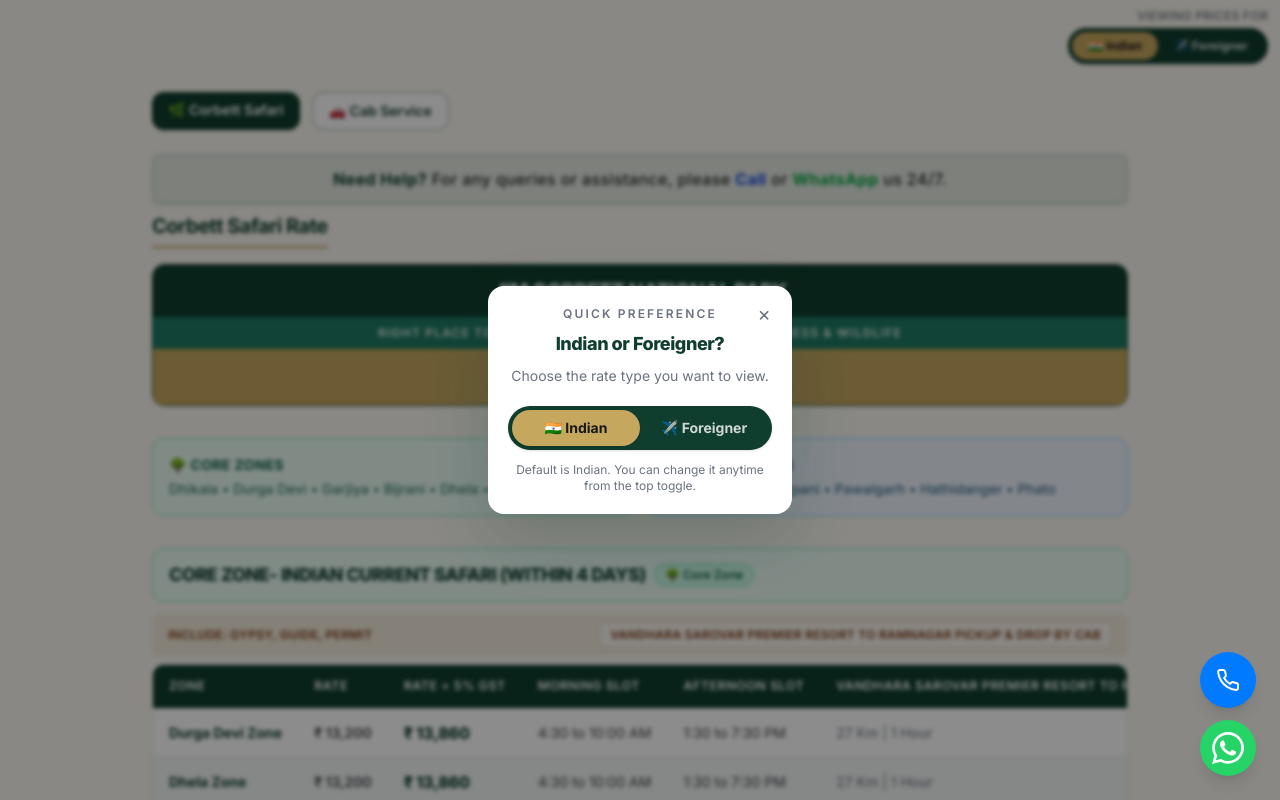
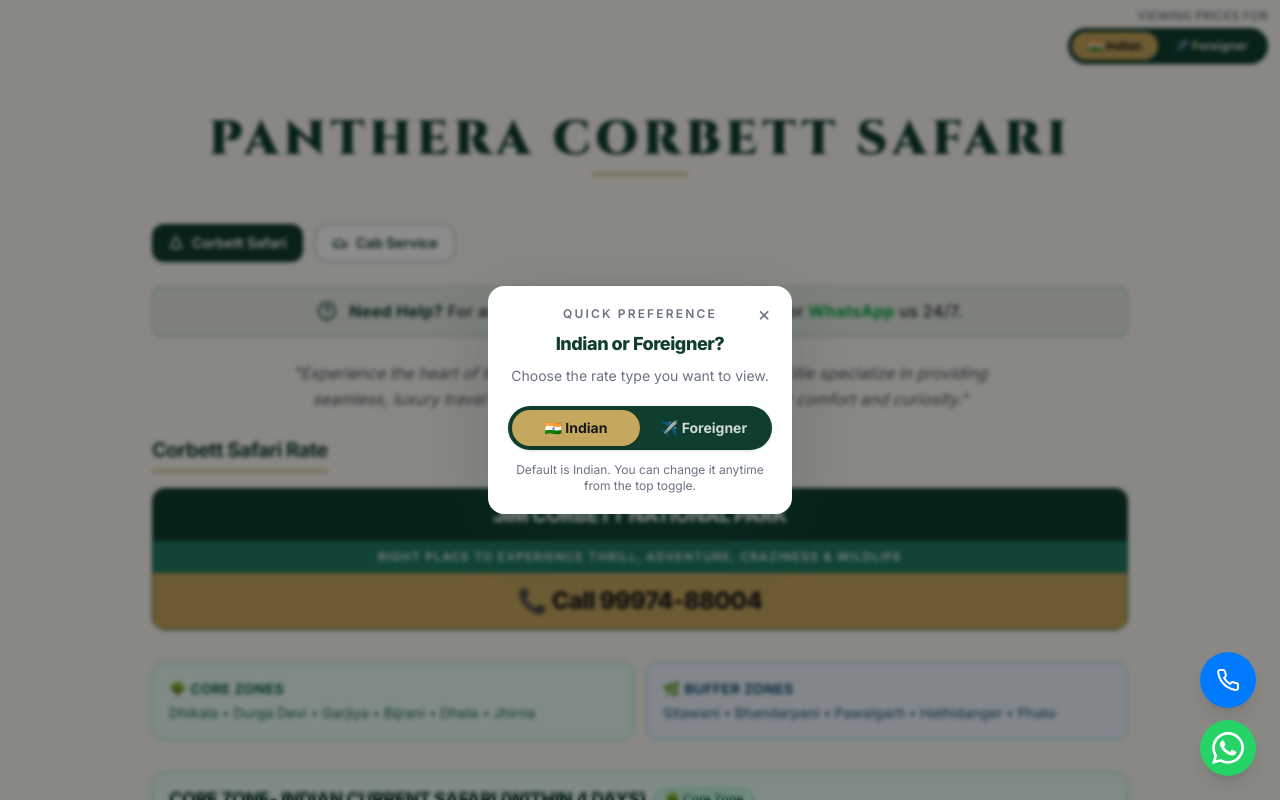
Before and after one commit to gptdevansh/services-from-sarovar, a Next.js app: page /safari in a window 1280 px wide. Shown: the top 800 px of the page. Built offline with nearby package versions, Linux system fonts and the light colour scheme.

Commit message:
feat: implement global MainFooter, update branding and SEO metadata, and add Lucide icons to navigation

```diff
--- a/package.json
+++ b/package.json
@@ -11,6 +11,7 @@
   },
   "dependencies": {
     "framer-motion": "^12.38.0",
+    "lucide-react": "^1.14.0",
     "next": "16.2.4",
     "react": "19.2.4",
     "react-dom": "19.2.4"
--- a/src/app/cab-service/page.tsx
+++ b/src/app/cab-service/page.tsx
@@ -1,6 +1,12 @@
 import { TaxiTable } from "@/features/taxi";
 import { taxiData } from "@/data-source";
 import { ServicePageShell, CallHeader } from "@/shared";
+import type { Metadata } from "next";
+
+export const metadata: Metadata = {
+  title: "Corbett Cab & Taxi Services",
+  description: "Luxury cab and taxi services in Jim Corbett National Park. Pick-up and drop-off from Ramnagar and various resort locations.",
+};
 
 export default function CabServicePage() {
   return (
--- a/src/app/globals.css
+++ b/src/app/globals.css
@@ -61,6 +61,10 @@
   /* sky-300 */
   --cat-combined-accent: #0c4a6e;
   /* sky-900 */
+}
+
+.font-brand {
+  font-family: var(--font-cinzel), serif;
 }
 
 /* ─────────────────────────────────────────
--- a/src/app/layout.tsx
+++ b/src/app/layout.tsx
@@ -1,15 +1,32 @@
 import type { Metadata } from "next";
 import type { Viewport } from "next";
-import { Inter } from "next/font/google";
+import { Inter, Cinzel } from "next/font/google";
 import "./globals.css";
 import { UserProvider } from "@/features/user";
-import { RESORT_NAME, RESORT_ADDRESS } from "@/shared/constants/ui.constants";
+import { BRAND_NAME, RESORT_NAME, RESORT_ADDRESS } from "@/shared/constants/ui.constants";
 
 const inter = Inter({ subsets: ["latin"], display: "swap" });
+const cinzel = Cinzel({
+  subsets: ["latin"],
+  display: "swap",
+  variable: "--font-cinzel",
+});
 
 export const metadata: Metadata = {
-  title: `Services from ${RESORT_NAME}`,
-  description: `Safari, cab & leisure services at ${RESORT_NAME}, ${RESORT_ADDRESS}`,
+  title: {
+    default: `${BRAND_NAME} | Official Jim Corbett Safari & Travel Services`,
+    template: `%s | ${BRAND_NAME}`
+  },
+  description: `Book your ultimate Corbett Safari experience with ${BRAND_NAME}. Providing premium Jeep safaris, Canter safaris, and luxury cab services from ${RESORT_NAME} at ${RESORT_ADDRESS}.`,
+  keywords: ["Jim Corbett Safari", "Panthera Corbett Safari", "Jeep Safari Booking", "Dhikala Safari", "Corbett Cab Service", "Vandhara Sarovar Resort Safari"],
+  authors: [{ name: BRAND_NAME }],
+  creator: BRAND_NAME,
+  publisher: BRAND_NAME,
+  formatDetection: {
+    email: false,
+    address: false,
+    telephone: false,
+  },
   icons: {
     icon: '/icon.svg',
   },
@@ -27,7 +44,7 @@
 }: Readonly<{ children: React.ReactNode }>) {
   return (
     <html lang="en">
-      <body className={inter.className}>
+      <body className={`${inter.className} ${cinzel.variable}`}>
         <UserProvider>
           {children}
         </UserProvider>
--- a/src/app/safari/page.tsx
+++ b/src/app/safari/page.tsx
@@ -1,5 +1,11 @@
 import { SafariTable } from "@/features/safari";
 import { ServicePageShell } from "@/shared";
+import type { Metadata } from "next";
+
+export const metadata: Metadata = {
+  title: "Corbett Safari Rates & Booking",
+  description: "Check the latest Jeep and Canter safari rates for Jim Corbett National Park. Easy booking for Bijrani, Jhirna, Dhikala, and more.",
+};
 
 export default function SafariPage() {
   return (
--- /dev/null
+++ b/src/shared/components/MainFooter.tsx
@@ -0,0 +1,63 @@
+import { Mail, Phone, MapPin } from "lucide-react";
+import {
+  BRAND_NAME,
+  BRAND_EMAIL,
+  RESORT_ADDRESS,
+  CONTACT_DISPLAY,
+  CONTACT_PHONE
+} from "../constants/ui.constants";
+import { Container } from "./Container";
+
+export function MainFooter() {
+  const currentYear = new Date().getFullYear();
+
+  return (
+    <footer className="mt-12 border-t border-white/10 bg-[color:var(--color-primary)] py-12 text-zinc-300">
+      <Container>
+        <div className="grid grid-cols-1 gap-12 md:grid-cols-2">
+          {/* Brand & Mission */}
+          <div className="space-y-4">
+            <h3 className="font-brand text-2xl font-bold tracking-wider text-white">
+              {BRAND_NAME}
+            </h3>
+            <p className="text-sm leading-relaxed text-zinc-400 max-w-md">
+              Your gateway to the wild. Experience the majestic wilderness of Jim Corbett National Park with our premium safari and travel services.
+            </p>
+          </div>
+
+          {/* Contact Details */}
+          <div className="space-y-6">
+            <h4 className="text-sm font-bold uppercase tracking-widest text-white/60">
+              Contact Us
+            </h4>
+            <ul className="space-y-4 text-sm">
+              <li className="flex items-center gap-3">
+                <Mail size={18} className="text-white/40" />
+                <a href={`mailto:${BRAND_EMAIL}`} className="text-zinc-300 hover:text-white hover:underline">
+                  {BRAND_EMAIL}
+                </a>
+              </li>
+              <li className="flex items-center gap-3">
+                <Phone size={18} className="text-white/40" />
+                <a href={`tel:${CONTACT_PHONE}`} className="text-zinc-300 hover:text-white hover:underline">
+                  {CONTACT_DISPLAY}
+                </a>
+              </li>
+              <li className="flex items-start gap-3">
+                <MapPin size={18} className="mt-0.5 text-white/40" />
+                <span className="text-zinc-300 leading-relaxed">{RESORT_ADDRESS}</span>
+              </li>
+            </ul>
+          </div>
+        </div>
+
+        {/* Bottom Bar */}
+        <div className="mt-12 border-t border-white/10 pt-8 text-center">
+          <p className="text-xs tracking-wide text-zinc-500 uppercase">
+            &copy; {currentYear} {BRAND_NAME}. All Rights Reserved.
+          </p>
+        </div>
+      </Container>
+    </footer>
+  );
+}
--- a/src/shared/components/ServicePageShell.tsx
+++ b/src/shared/components/ServicePageShell.tsx
@@ -1,10 +1,12 @@
-import type { ReactNode } from "react";
+import { type ReactNode } from "react";
+import { HelpCircle } from "lucide-react";
 import { UserToggle } from "@/features/user";
 import { Container } from "./Container";
 import { Section } from "./Section";
 import { TopNav } from "./TopNav";
+import { MainFooter } from "./MainFooter";
 import FloatingWhatsApp from "./FloatingWhatsApp";
-import { CONTACT_PHONE, WHATSAPP_NUMBER } from "../constants/ui.constants";
+import { CONTACT_PHONE, WHATSAPP_NUMBER, BRAND_NAME } from "../constants/ui.constants";
 
 type ServicePageShellProps = {
   contentTitle: string;
@@ -20,10 +22,18 @@
       </div>
 
       <Container>
+        <div className="py-6 text-center">
+          <h1 className="font-brand text-3xl font-black uppercase tracking-widest text-[color:var(--color-primary)] md:text-5xl">
+            {BRAND_NAME}
+          </h1>
+          <div className="mx-auto mt-2 h-1 w-24 rounded-full bg-[color:var(--color-accent)] opacity-50" />
+        </div>
+
         <TopNav />
 
         {/* Assistance Line Block */}
-        <div className="mt-4 mb-2 rounded-lg bg-[color:var(--color-secondary)]/10 px-4 py-3 text-center border border-[color:var(--color-secondary)]/20 shadow-sm">
+        <div className="mt-4 mb-2 rounded-lg bg-[color:var(--color-secondary)]/10 px-4 py-3 text-center border border-[color:var(--color-secondary)]/20 shadow-sm flex items-center justify-center gap-3">
+          <HelpCircle size={20} className="text-[color:var(--color-primary)]" />
           <p className="text-sm font-medium tracking-wide text-zinc-800 md:text-base">
             <span className="font-bold text-[color:var(--color-primary)]">Need Help?</span> For any queries or assistance, please{" "}
             <a href={`tel:${CONTACT_PHONE}`} className="font-bold text-blue-700 hover:underline">Call</a>
@@ -33,8 +43,17 @@
           </p>
         </div>
 
+        {/* Brand Intro Line */}
+        <div className="my-6 text-center max-w-3xl mx-auto">
+          <p className="text-zinc-600 italic leading-relaxed">
+            &quot;Experience the heart of the jungle with <span className="font-bold text-[color:var(--color-primary)]">Panthera Corbett Safari</span>.
+            We specialize in providing seamless, luxury travel and wildlife experiences tailored to your comfort and curiosity.&quot;
+          </p>
+        </div>
+
         <Section title={contentTitle}>{children}</Section>
       </Container>
+      <MainFooter />
       <FloatingWhatsApp />
     </>
   );
--- a/src/shared/components/TopNav.tsx
+++ b/src/shared/components/TopNav.tsx
@@ -2,10 +2,11 @@
 
 import Link from "next/link";
 import { usePathname } from "next/navigation";
+import { TreePine, Car } from "lucide-react";
 
 const navItems = [
-  { href: "/safari", label: "🌿 Corbett Safari" },
-  { href: "/cab-service", label: "🚗 Cab Service" },
+  { href: "/safari", label: "Corbett Safari", Icon: TreePine },
+  { href: "/cab-service", label: "Cab Service", Icon: Car },
 ];
 
 export function TopNav() {
@@ -20,12 +21,13 @@
           <Link
             key={item.href}
             href={item.href}
-            className={`rounded-xl px-4 py-2 text-sm font-semibold transition-all duration-200 ${
+            className={`flex items-center gap-2 rounded-xl px-4 py-2 text-sm font-semibold transition-all duration-200 ${
               isActive
                 ? "bg-[color:var(--color-primary)] text-white shadow-sm"
                 : "border border-[color:var(--color-primary)]/40 bg-white text-[color:var(--color-primary)] hover:bg-[color:var(--color-primary)]/10"
             }`}
           >
+            <item.Icon size={16} />
             {item.label}
           </Link>
         );
--- a/src/shared/constants/ui.constants.ts
+++ b/src/shared/constants/ui.constants.ts
@@ -1,11 +1,14 @@
+export const BRAND_NAME = "Panthera Corbett Safari";
+export const BRAND_EMAIL = "pantheracorbettsafari@gmail.com";
 export const CURRENCY = "INR";
-export const CONTACT_PHONE = "+919520033994";
-export const WHATSAPP_NUMBER = "919520033994";
-export const CONTACT_DISPLAY = "95200-33994";          // formatted for display
+export const CONTACT_PHONE = "+919997488004";
+export const WHATSAPP_NUMBER = "919997488004";
+export const CONTACT_DISPLAY = "99974-88004";          // formatted for display
 export const CONTACT_CALL_TEXT = `Call ${CONTACT_DISPLAY}`; // e.g. "Call 95200-33994"
 
-export const RESORT_NAME = "Vandhara Sarovar Premier Resort";
-export const RESORT_ADDRESS = "Jim Corbett National Park, Patkot, Ramnagar";
+// export const RESORT_NAME = "Vandhara Sarovar Premier Resort";
+export const RESORT_NAME = "Resort";
+export const RESORT_ADDRESS = "Patkot, Ramnagar, Uttarakhand (244715)";
 export const RESORT_LOCATION_SHORT = "Patkot, Jim Corbett";
 export const RESORT_DISTANCE_FROM_RAMNAGAR = "27 Km";
 
--- a/src/shared/index.ts
+++ b/src/shared/index.ts
@@ -17,6 +17,7 @@
 export * from "./components/PolicyFooter";
 export * from "./components/ZoneBadge";
 export * from "./components/CallHeader";
+export * from "./components/MainFooter";
 
 export * from "./constants/ui.constants";
 export * from "./utils/helpers";
```
Also changed, not shown: 1 other file (tests, documents, lock files or other folders).
